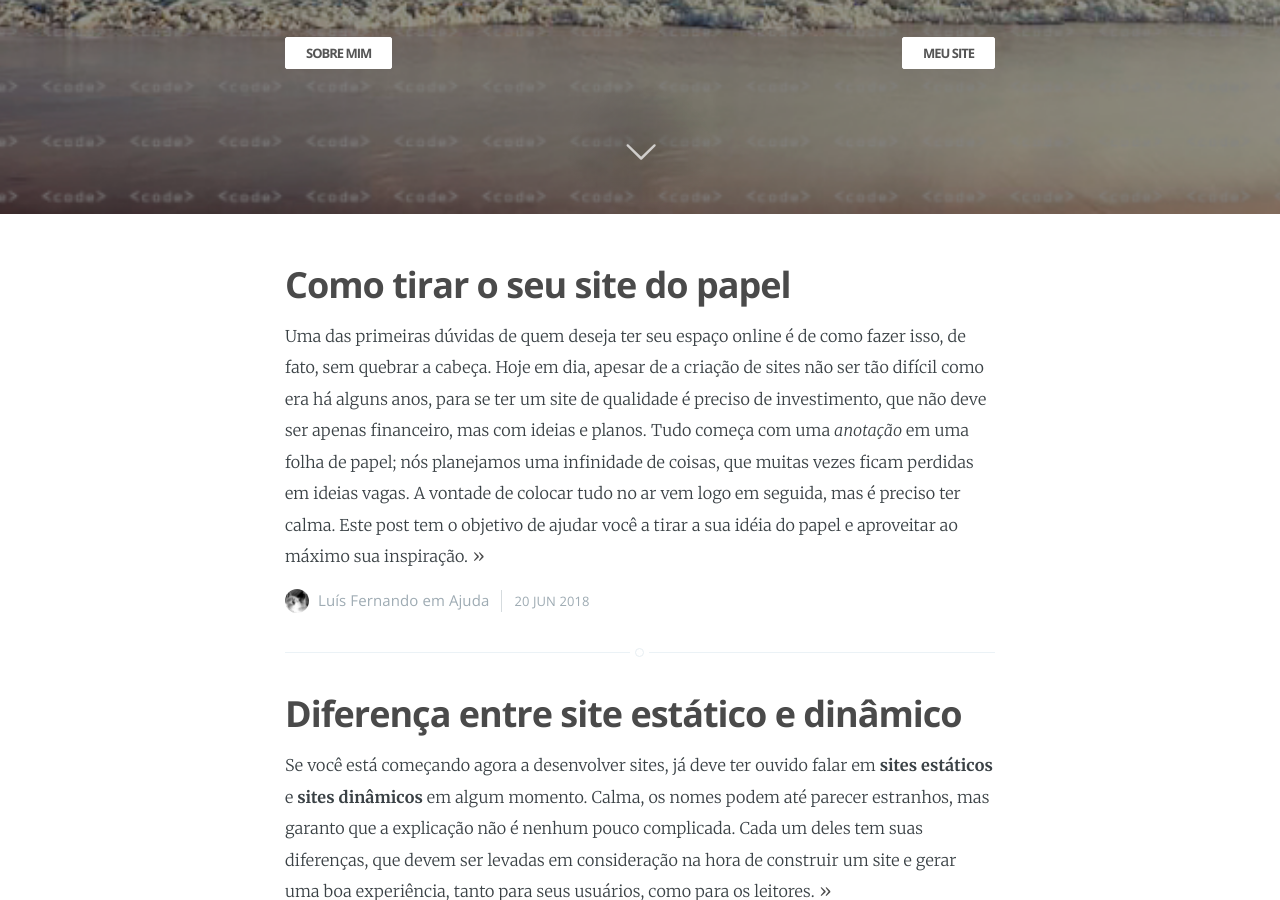
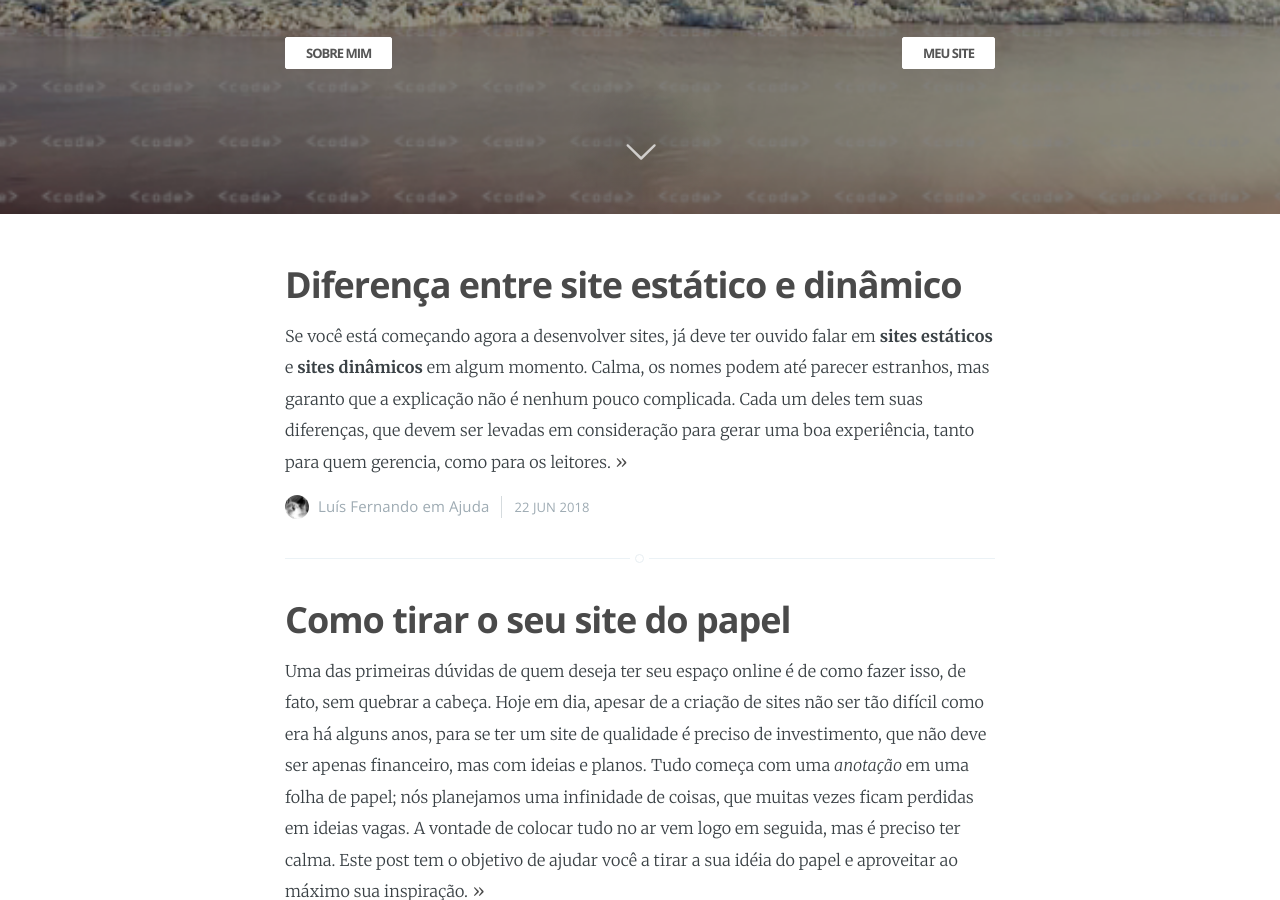
Before and after one commit to EnVolte/envolte.github.io, a Jekyll site: the page built from index.html, in a window 1280 px wide and 900 px high, scrolled down 371 px. Built offline with Jekyll 4.4.1, drawn with Linux system fonts in a browser that asks for light colours; the list of posts is cut into pages by our own code; some of the changed text lies outside the part shown.

Commit message:
Update 2018-06-20-diferenca-entre-site-estatico-e-dinamico.html

```diff
--- a/_posts/2018-06-20-diferenca-entre-site-estatico-e-dinamico.html
+++ b/_posts/2018-06-20-diferenca-entre-site-estatico-e-dinamico.html
@@ -1,16 +1,16 @@
 ---
 layout: post
 title:  "Diferença entre site estático e dinâmico"
-date:   2018-06-19 08:00:00
+date:   2018-06-22 05:00:00
 categories: Ajuda
 ---
 
-<p>Se você está começando agora a desenvolver sites, já deve ter ouvido falar em <b>sites estáticos</b> e <b>sites dinâmicos</b> em algum momento. Calma, os nomes podem até parecer estranhos, mas garanto que a explicação não é nenhum pouco complicada. Cada um deles tem suas diferenças, que devem ser levadas em consideração na hora de construir um site e gerar uma boa experiência, tanto para seus usuários, como para os leitores.</p>
+<p>Se você está começando agora a desenvolver sites, já deve ter ouvido falar em <b>sites estáticos</b> e <b>sites dinâmicos</b> em algum momento. Calma, os nomes podem até parecer estranhos, mas garanto que a explicação não é nenhum pouco complicada. Cada um deles tem suas diferenças, que devem ser levadas em consideração para gerar uma boa experiência, tanto para quem gerencia, como para os leitores.</p>
 
 <p><h3>Site estático</h3></p>
 <p>Esse tipo de site não oferece poder de gerenciamento, ou seja, os seus dados geralmente são fixos. É um tipo de site muito comum em empresas que querem marcar presença na internet, mas que não precisam passar muitas informações aos clientes.</p>
 <p>Um exemplo de site estático é o nosso blog. Mas calma, para que você não se confunda, este é um caso a parte, já que os blogs devem ser feitos como sites dinâmicos, capazes de criar, editar e deletar conteúdos.</p>
-<p>Os sites estáticos geralmente são feitos em HTML, CSS e Javascript, e ficam hospedados em um servidor. Dentre os prós, está a facilidade e menor custo de desenvolvimento. Já nos contras, está a dificuldade para alterar algo na página e a criação de um novo conteúdo, já que o site é "puro código" e não foi desenvolvido em nenhum linguagem de programação específica. Mas isso você vai entender melhor daqui a pouco.</p>
+<p>Os sites estáticos geralmente são feitos em HTML, CSS e Javascript, e ficam hospedados em um servidor. Dentre os prós, está a facilidade e menor custo de desenvolvimento. Já nos contras, está a dificuldade para alterar algo na página e a criação de um novo conteúdo, já que o site é "puro código" e não foi desenvolvido em nenhuma linguagem de programação específica. Mas isso você vai entender melhor daqui a pouco.</p>
 
 <p><h3>Site dinâmico</h3></p>
 <p>Ao contrário do site estático, este permite ser gerenciado por um ou mais usuários que controlem o site. São exemplos os blogs, sites de notícia e quaisquer outros portais que trabalhem com a criação de conteúdo. Nesta categoria estão os CMS (Content Management System), como o <i>Wordpress</i>, por exemplo. Os bancos de dados também são muito comuns, já que as informações passadas ficam gravadas neles, e não diretamente na pasta do seu site. Por isso, também recebem o nome de <i>server-side</i>, já que funcionam no lado do servidor, que interpreta os códigos e passa as informações para o <i>client-side</i>, que mostra ao usuário as páginas prontas.</p>
@@ -18,5 +18,7 @@
 
 <p><h3>Qual é o melhor?</h3></p>
 <p>Não dá para falar que um é melhor que o outro, apesar de o <b>site dinâmico</b> apresentar recursos bastante chamativos. A resposta correta vai depender de cada caso.</p>
-<p>Uma empresa que deseja apenas colocar seu site na web, informar o endereço, mostrar um catálogo fixo ou outras informações úteis, como as formas de contato, seria melhor optar por um site <i>estático</i>, já que os custos são mais baixos.</p>
-<p>Se o caso for a criação de blogs ou sites que adicionem novos conteúdos constantemente, será melhor escolher um site <i>dinâmico</i>.</p>
+<p>Para uma empresa que deseja apenas colocar seu site na web, informar o endereço, mostrar um catálogo fixo ou outras informações úteis, como as formas de contato, seria melhor optar por um site <i>estático</i>, já que os custos são mais baixos.</p>
+<p>Se o caso for a criação de blogs ou sites que adicionem novos conteúdos constantemente, será melhor escolher um site <i>dinâmico</i>. </p>
+<p>Existe a possibilidade de transformar uma página estática em um site dinâmico. O processo não é tão simples assim, mas trata-se de uma adaptação dos códigos para a nova plataforma, como o Wordpress, por exemplo. Também pode ser feita para o Blogger. Em ambos os casos, é necessário saber os códigos de cada um, bem como ter um entendimento básico de lógica de programação (isso facilita muito). Afinal, se você não souber o que aquela função faz, como você vai colocar o seu site em funcionamento? Mas não se preocupe, existem <i>centenas</i> de tutoriais por aí que podem te explicar em detalhes cada função.</p>
+<p>Tem algum conteúdo sobre o qual você gostaria que eu falasse aqui no blog? Conta aí nos comentários!</p>
```
